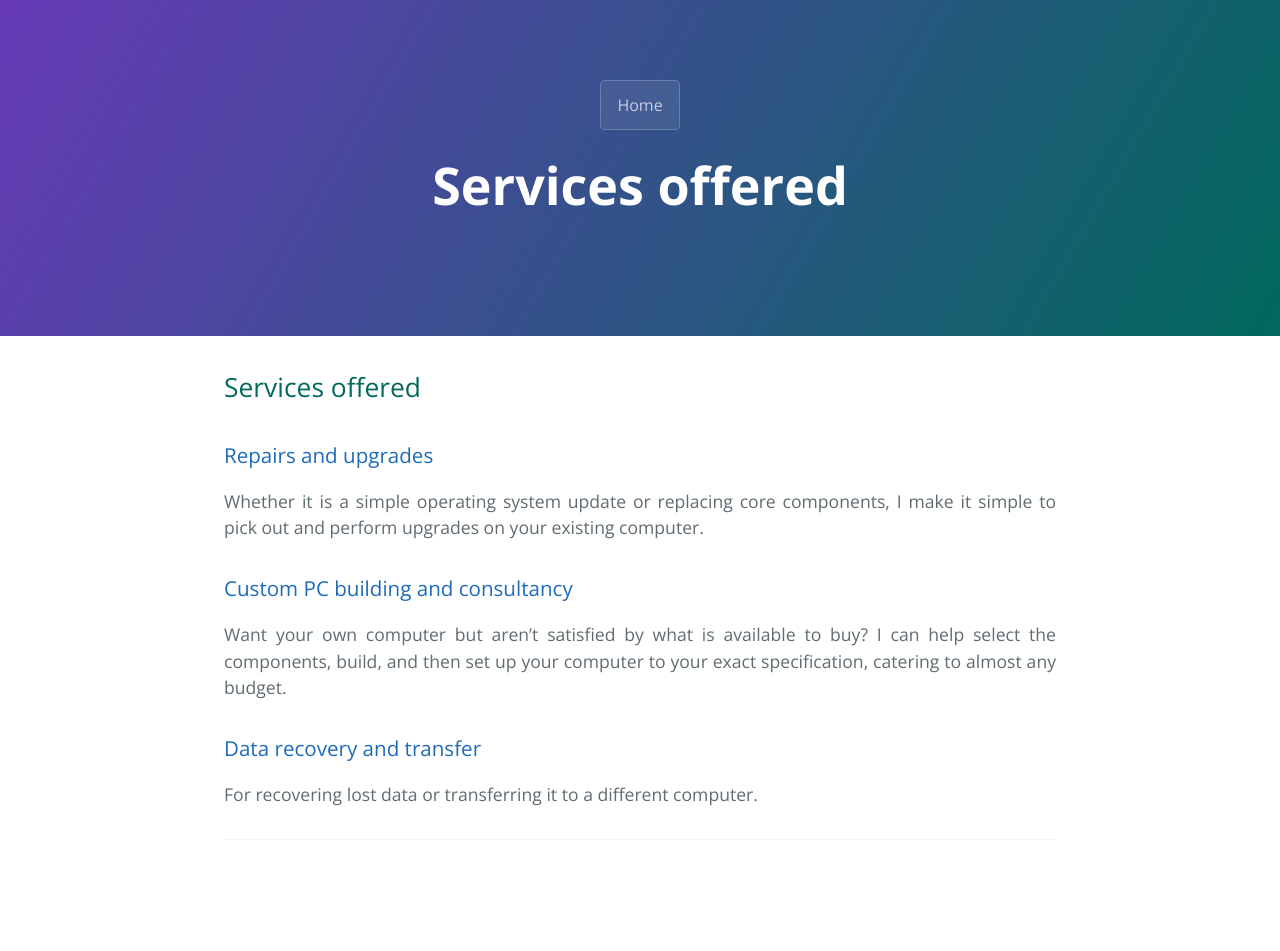
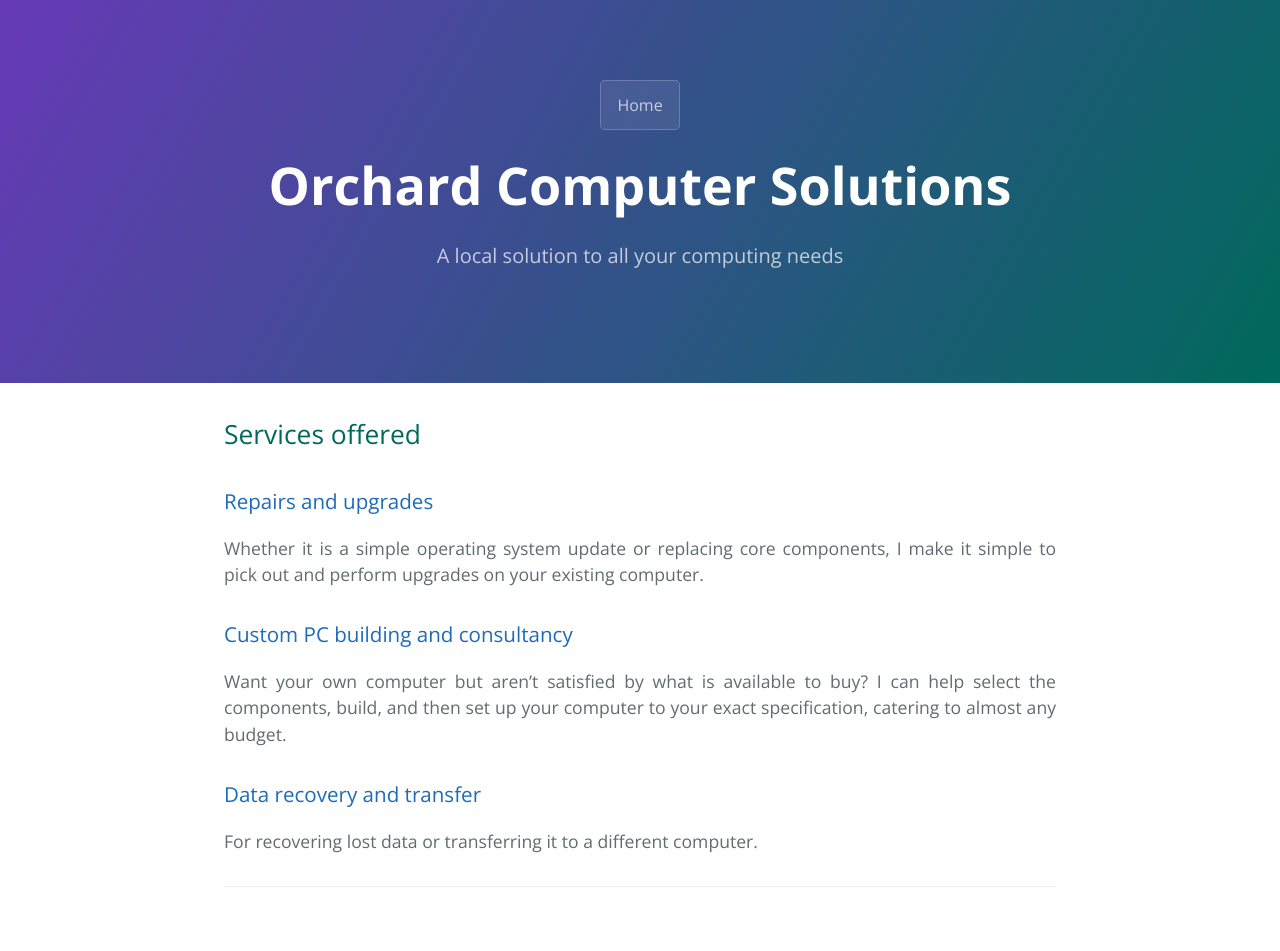
Before and after one commit to OrchardComputerSolutions/OrchardComputerSolutions.github.io, a Jekyll site: the page built from index.md, in a window 1280 px wide. Built offline with Jekyll 4.4.1, drawn with Linux system fonts in a browser that asks for light colours; our own code applies the rules of GitHub Pages for plain Markdown files; before the commit the page ends 904 px from its top, so only the background shows below that.

Commit message:
Update index.md

```diff
--- a/index.md
+++ b/index.md
@@ -1,4 +1,6 @@
 ---
+title: Orchard Computer Solutions
+description: A local solution to all your computing needs
 layout: default
 ---
 
```
